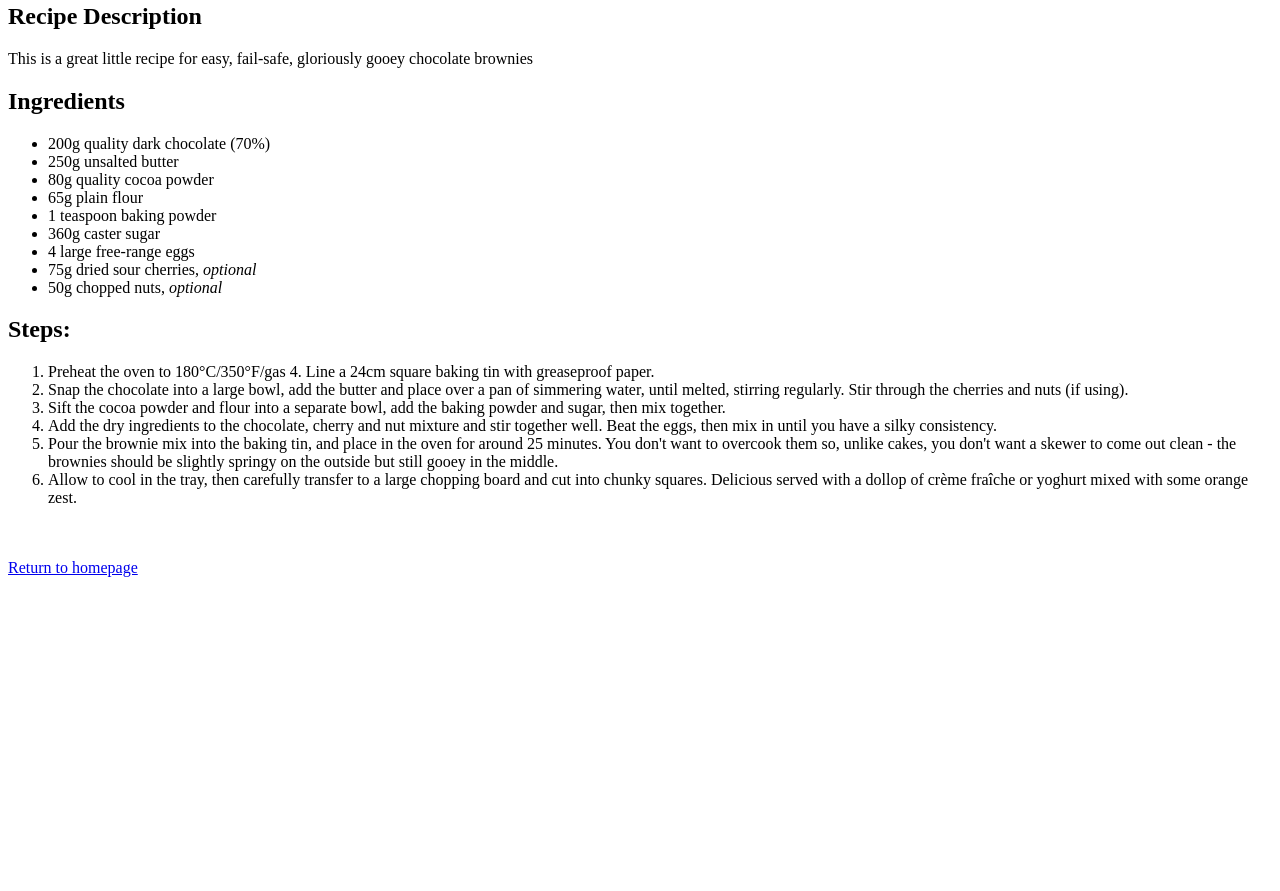
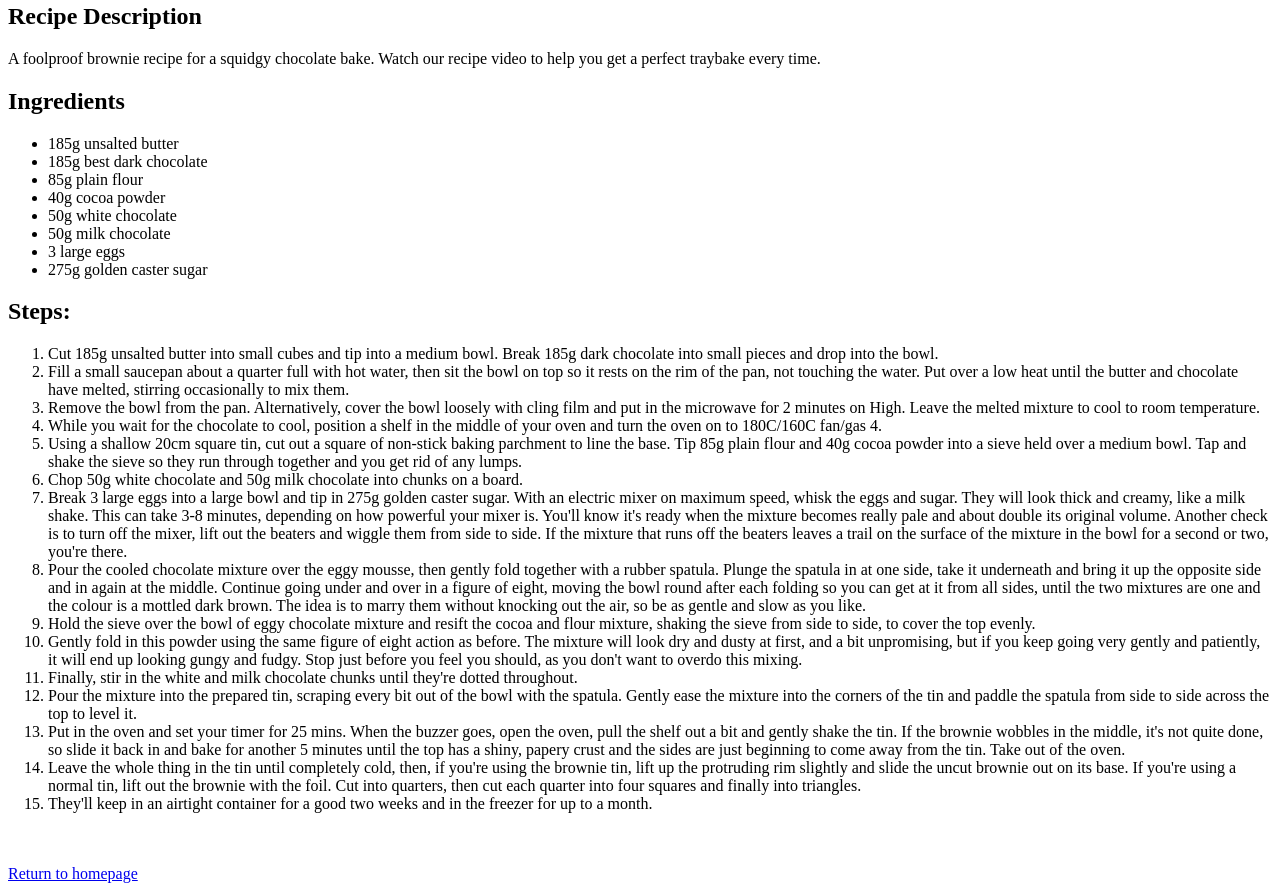
Before and after one commit to alexdilion/odin-recipes, a plain HTML site: page recipes/brownies.html in a window 1280 px wide. Shown: the part 709-1600 px from the top of the page. Before the commit the page ends 1294 px from the top, so only its background shows below. Drawn offline with Linux system fonts and the light colour scheme.

Commit message:
Change brownies recipe
Changed brownies recipe to be more consistent with others
Listed anchors on index.html in an unordered list

```diff
--- a/recipes/brownies.html
+++ b/recipes/brownies.html
@@ -7,32 +7,40 @@
 
     <body>
         <h1>Brownies</h1>
-        <p>Original recipe taken from <a href="https://www.jamieoliver.com/recipes/chocolate-recipes/bloomin-brilliant-brownies/">jamieoliver.com</a></p>
+        <p>Original recipe taken from <a href="https://www.bbcgoodfood.com/recipes/best-ever-chocolate-brownies-recipe">bbcgoodfood.com</a></p>
         <img src="../images/brownies.jpg" alt="Picture of finished brownies">
         <h2>Recipe Description</h2>
         <p>
-            This is a great little recipe for easy, fail-safe, gloriously gooey chocolate brownies
+            A foolproof brownie recipe for a squidgy chocolate bake. Watch our recipe video to help you get a perfect traybake every time.
         </p>
         <h2>Ingredients</h2>
         <ul>
-            <li>200g quality dark chocolate (70%)</li>
-            <li>250g unsalted butter</li>
-            <li>80g quality cocoa powder</li>
-            <li>65g plain flour</li>
-            <li>1 teaspoon baking powder</li>
-            <li>360g caster sugar</li>
-            <li>4 large free-range eggs</li>
-            <li>75g dried sour cherries, <em>optional</em></li>
-            <li>50g chopped nuts, <em>optional</em></li>
+            <li>185g unsalted butter</li>
+            <li>185g best dark chocolate</li>
+            <li>85g plain flour</li>
+            <li>40g cocoa powder</li>
+            <li>50g white chocolate</li>
+            <li>50g milk chocolate</li>
+            <li>3 large eggs</li>
+            <li>275g golden caster sugar</li>
         </ul>
         <h2>Steps:</h2>
         <ol>
-            <li>Preheat the oven to 180°C/350°F/gas 4. Line a 24cm square baking tin with greaseproof paper. </li>
-            <li>Snap the chocolate into a large bowl, add the butter and place over a pan of simmering water, until melted, stirring regularly. Stir through the cherries and nuts (if using). </li>
-            <li>Sift the cocoa powder and flour into a separate bowl, add the baking powder and sugar, then mix together.</li>
-            <li>Add the dry ingredients to the chocolate, cherry and nut mixture and stir together well. Beat the eggs, then mix in until you have a silky consistency.</li>
-            <li>Pour the brownie mix into the baking tin, and place in the oven for around 25 minutes. You don't want to overcook them so, unlike cakes, you don't want a skewer to come out clean - the brownies should be slightly springy on the outside but still gooey in the middle. </li>
-            <li>Allow to cool in the tray, then carefully transfer to a large chopping board and cut into chunky squares. Delicious served with a dollop of crème fraîche or yoghurt mixed with some orange zest.</li>
+            <li>Cut 185g unsalted butter into small cubes and tip into a medium bowl. Break 185g dark chocolate into small pieces and drop into the bowl.</li>
+            <li>Fill a small saucepan about a quarter full with hot water, then sit the bowl on top so it rests on the rim of the pan, not touching the water. Put over a low heat until the butter and chocolate have melted, stirring occasionally to mix them.</li>
+            <li>Remove the bowl from the pan. Alternatively, cover the bowl loosely with cling film and put in the microwave for 2 minutes on High. Leave the melted mixture to cool to room temperature.</li>
+            <li>While you wait for the chocolate to cool, position a shelf in the middle of your oven and turn the oven on to 180C/160C fan/gas 4.</li>
+            <li>Using a shallow 20cm square tin, cut out a square of non-stick baking parchment to line the base. Tip 85g plain flour and 40g cocoa powder into a sieve held over a medium bowl. Tap and shake the sieve so they run through together and you get rid of any lumps.</li>
+            <li>Chop 50g white chocolate and 50g milk chocolate into chunks on a board.</li>
+            <li>Break 3 large eggs into a large bowl and tip in 275g golden caster sugar. With an electric mixer on maximum speed, whisk the eggs and sugar. They will look thick and creamy, like a milk shake. This can take 3-8 minutes, depending on how powerful your mixer is. You'll know it's ready when the mixture becomes really pale and about double its original volume. Another check is to turn off the mixer, lift out the beaters and wiggle them from side to side. If the mixture that runs off the beaters leaves a trail on the surface of the mixture in the bowl for a second or two, you're there.</li>
+            <li>Pour the cooled chocolate mixture over the eggy mousse, then gently fold together with a rubber spatula. Plunge the spatula in at one side, take it underneath and bring it up the opposite side and in again at the middle. Continue going under and over in a figure of eight, moving the bowl round after each folding so you can get at it from all sides, until the two mixtures are one and the colour is a mottled dark brown. The idea is to marry them without knocking out the air, so be as gentle and slow as you like.</li>
+            <li>Hold the sieve over the bowl of eggy chocolate mixture and resift the cocoa and flour mixture, shaking the sieve from side to side, to cover the top evenly.</li>
+            <li>Gently fold in this powder using the same figure of eight action as before. The mixture will look dry and dusty at first, and a bit unpromising, but if you keep going very gently and patiently, it will end up looking gungy and fudgy. Stop just before you feel you should, as you don't want to overdo this mixing.</li>
+            <li>Finally, stir in the white and milk chocolate chunks until they're dotted throughout.</li>
+            <li>Pour the mixture into the prepared tin, scraping every bit out of the bowl with the spatula. Gently ease the mixture into the corners of the tin and paddle the spatula from side to side across the top to level it.</li>
+            <li>Put in the oven and set your timer for 25 mins. When the buzzer goes, open the oven, pull the shelf out a bit and gently shake the tin. If the brownie wobbles in the middle, it's not quite done, so slide it back in and bake for another 5 minutes until the top has a shiny, papery crust and the sides are just beginning to come away from the tin. Take out of the oven.</li>
+            <li>Leave the whole thing in the tin until completely cold, then, if you're using the brownie tin, lift up the protruding rim slightly and slide the uncut brownie out on its base. If you're using a normal tin, lift out the brownie with the foil. Cut into quarters, then cut each quarter into four squares and finally into triangles.</li>
+            <li>They'll keep in an airtight container for a good two weeks and in the freezer for up to a month.</li>
         </ol>
         <br>
         <br>
```
Also changed, not shown: index.html (+6 -3 lines), recipes/apple-pie.html (+2 -2 lines).
